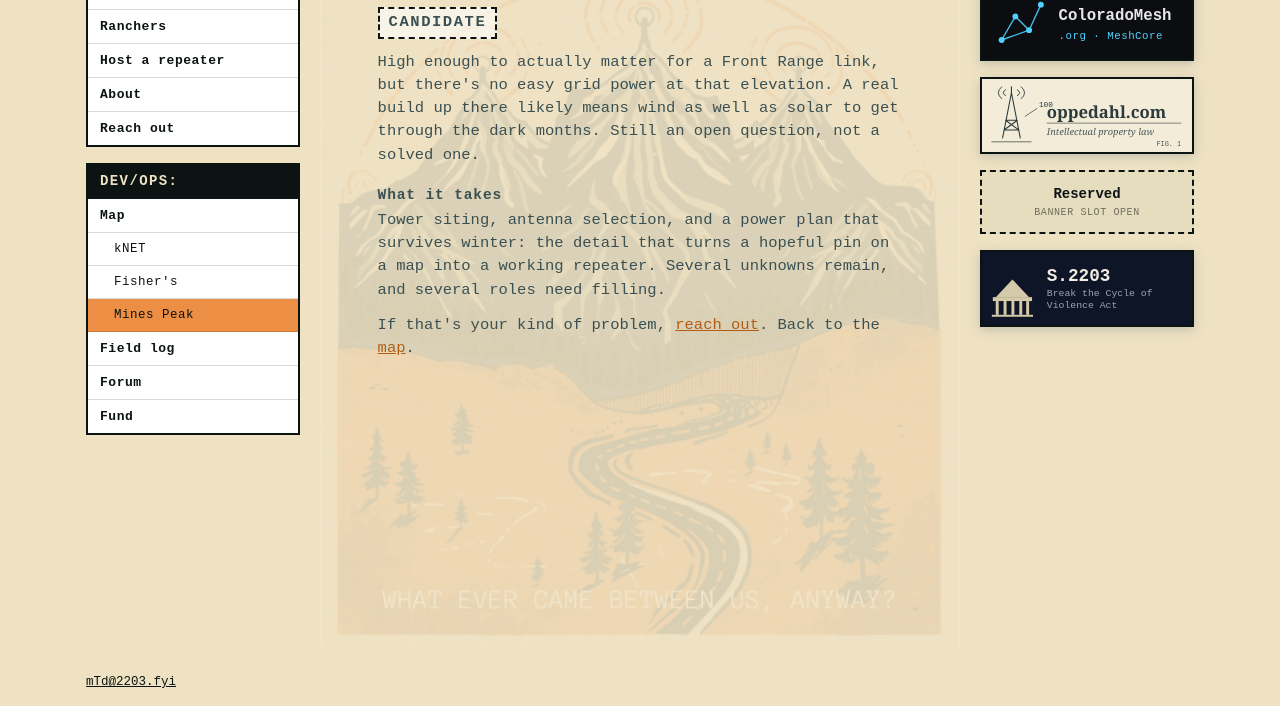
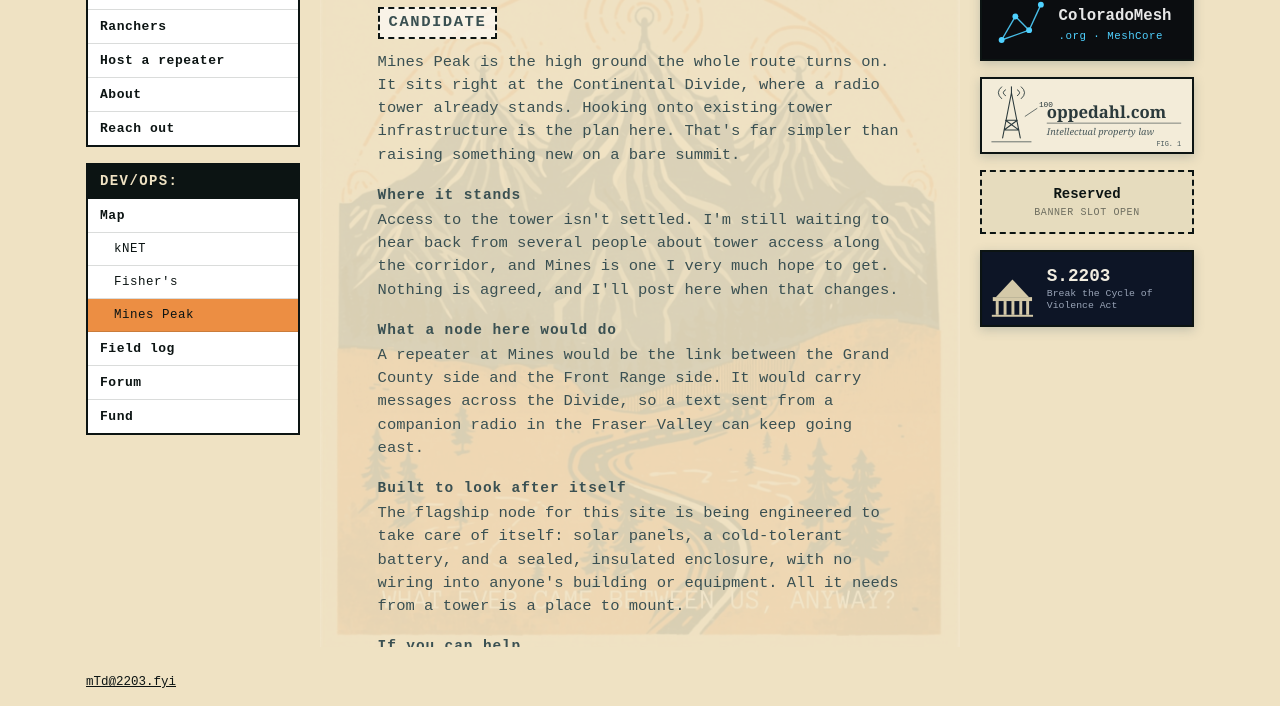
Before and after one commit to reusernametaken/mtd, a plain HTML site: page sites/mines-peak/index.html in a window 1280 px wide. Shown: the part 278-984 px from the top of the page. Drawn offline with Linux system fonts and the light colour scheme.

Commit message:
Rewrite Mines Peak page: existing tower, access pending, self-sufficient node
Co-Authored-By: Claude Sonnet 5.5 <noreply@anthropic.com>
Claude-Session: https://claude.ai/code/session_01EpryEnBb74U4zb28LbNfNy

```diff
--- a/sites/mines-peak/index.html
+++ b/sites/mines-peak/index.html
@@ -4,11 +4,11 @@
 <meta charset="utf-8">
 <meta name="viewport" content="width=device-width, initial-scale=1">
 <title>Mines Peak | Mesh That Divide</title>
-<meta name="description" content="Mines Peak as a candidate site for the Front Range link, and what a build up there takes.">
+<meta name="description" content="Mines Peak, a candidate tower site at the Continental Divide for the link between Grand County and the Front Range.">
 <link rel="canonical" href="https://mtd.2203.fyi/sites/mines-peak/">
 <meta property="og:type" content="website">
 <meta property="og:title" content="Mines Peak | Mesh That Divide">
-<meta property="og:description" content="Mines Peak as a candidate site for the Front Range link, and what a build up there takes.">
+<meta property="og:description" content="Mines Peak, a candidate tower site at the Continental Divide for the link between Grand County and the Front Range.">
 <meta property="og:url" content="https://mtd.2203.fyi/sites/mines-peak/">
 <meta property="og:image" content="https://mtd.2203.fyi/assets/poster.jpg">
 <link rel="stylesheet" href="/assets/site.css">
@@ -23,10 +23,15 @@
   <main class="center-frame" id="main">
     <div class="poster-frame"><div class="center-content"><img class="poster-img poster-img--ghost" src="/assets/poster.jpg" alt="" aria-hidden="true"><div class="page-copy"><h1>Mines Peak</h1>
 <p class="status status--candidate">Candidate</p>
-<p>High enough to actually matter for a Front Range link, but there's no easy grid power at that elevation. A real build up there likely means wind as well as solar to get through the dark months. Still an open question, not a solved one.</p>
-<h3>What it takes</h3>
-<p>Tower siting, antenna selection, and a power plan that survives winter: the detail that turns a hopeful pin on a map into a working repeater. Several unknowns remain, and several roles need filling.</p>
-<p>If that's your kind of problem, <a href="mailto:mTd@2203.fyi">reach out</a>. Back to the <a href="/map/">map</a>.</p></div></div></div>
+<p>Mines Peak is the high ground the whole route turns on. It sits right at the Continental Divide, where a radio tower already stands. Hooking onto existing tower infrastructure is the plan here. That's far simpler than raising something new on a bare summit.</p>
+<h3>Where it stands</h3>
+<p>Access to the tower isn't settled. I'm still waiting to hear back from several people about tower access along the corridor, and Mines is one I very much hope to get. Nothing is agreed, and I'll post here when that changes.</p>
+<h3>What a node here would do</h3>
+<p>A repeater at Mines would be the link between the Grand County side and the Front Range side. It would carry messages across the Divide, so a text sent from a companion radio in the Fraser Valley can keep going east.</p>
+<h3>Built to look after itself</h3>
+<p>The flagship node for this site is being engineered to take care of itself: solar panels, a cold-tolerant battery, and a sealed, insulated enclosure, with no wiring into anyone's building or equipment. All it needs from a tower is a place to mount.</p>
+<h3>If you can help</h3>
+<p>If you know who manages that tower, or any of the radio sites around the Divide, I'd like to hear from you. <a href="mailto:mTd@2203.fyi">Reach out</a>. Back to the <a href="/map/">map</a>.</p></div></div></div>
   </main>
   <aside class="margin-right">
 <a class="promo promo--knet" href="https://86.2203.fyi/" title="86.2203.fyi" aria-label="k-NET -- visit site">
```
